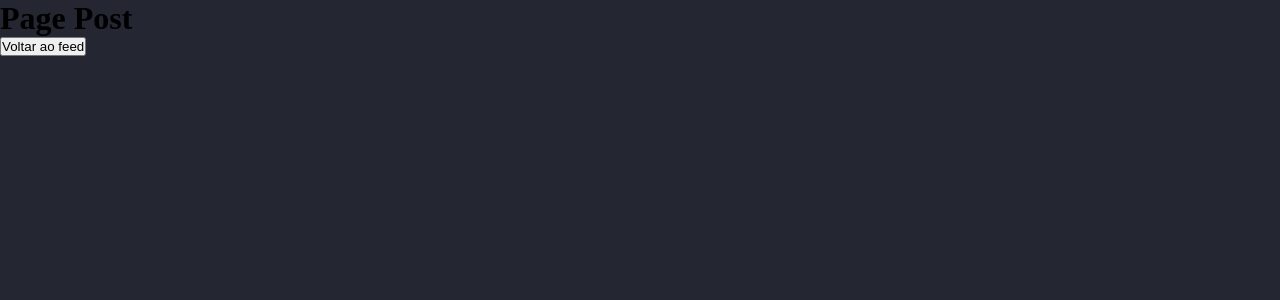
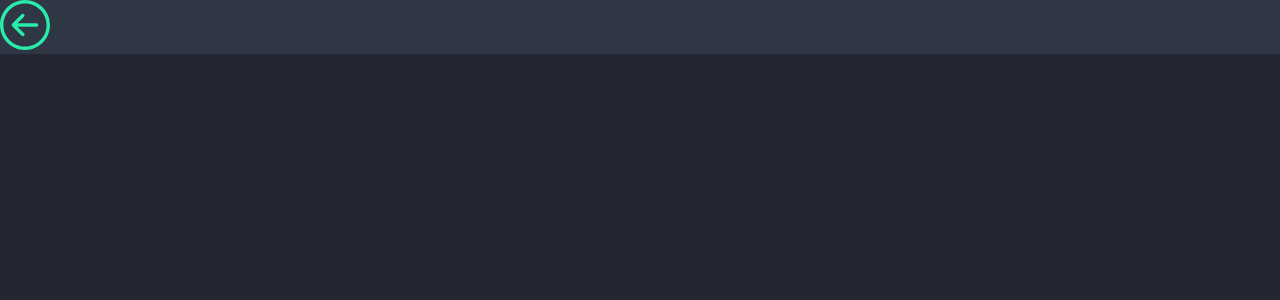
Before and after one commit to klebermkardel/cruder, a React (Create React App) app: page /post in a window 1280 px wide. Shown: the top 300 px of the page. Built offline with nearby package versions, Linux system fonts and the light colour scheme.

Commit message:
:sparkles: feat: Cria componente Header

```diff
--- /dev/null
+++ b/src/components/Header/Header.js
@@ -0,0 +1,25 @@
+import React from 'react'
+
+import { Link } from 'react-router-dom'
+
+import Back from '../../images/back-button.svg'
+
+
+
+function Header() {
+    return (
+
+        <header>
+            <div className="container">
+
+                <Link to="/" >
+                    <img src={Back} style={{width: '50px'}} />
+                </Link>
+
+            </div>
+        </header>
+
+    )
+}
+
+export default Header
--- a/src/pages/Post/post.js
+++ b/src/pages/Post/post.js
@@ -1,15 +1,11 @@
 import React from 'react';
 
-import { Link } from 'react-router-dom';
+import Header from '../../components/Header/Header';
 
 function Post() {
     return(
         <div>
-            <h1>Page Post</h1>
-
-            <Link to="/">
-                <button>Voltar ao feed</button>
-            </Link>
+            <Header />
         </div>
     )
 }
```
Also changed, not shown: src/images/back-button.svg (added).
